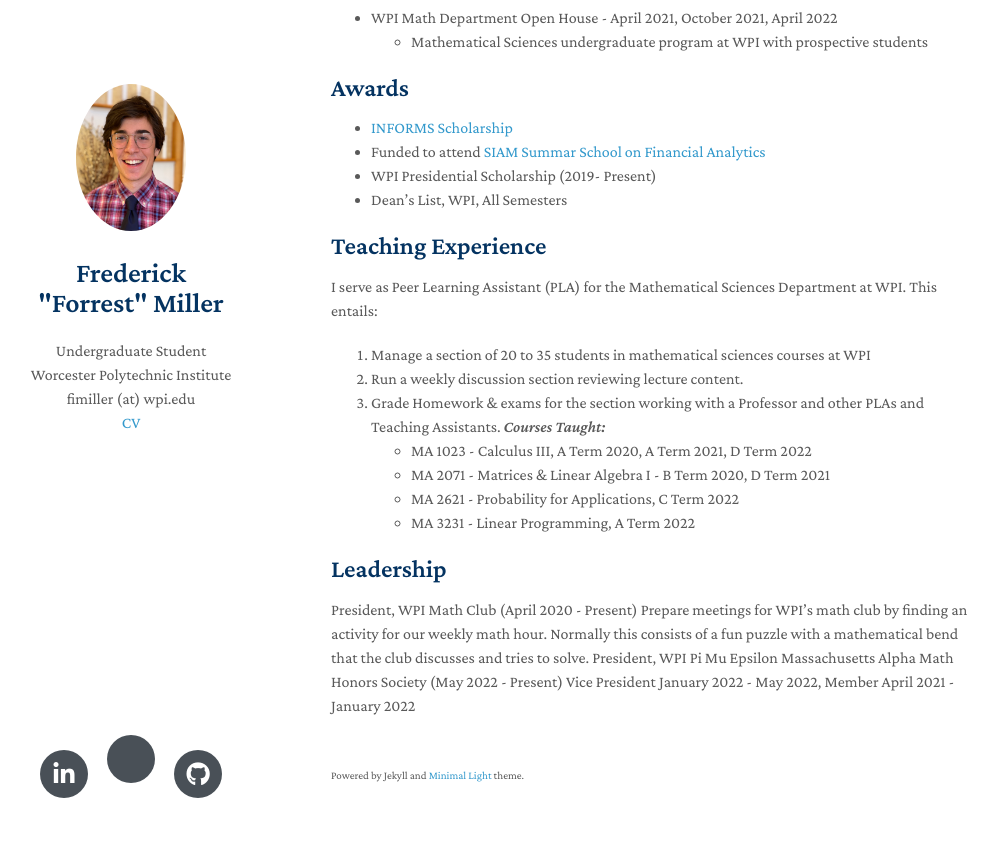
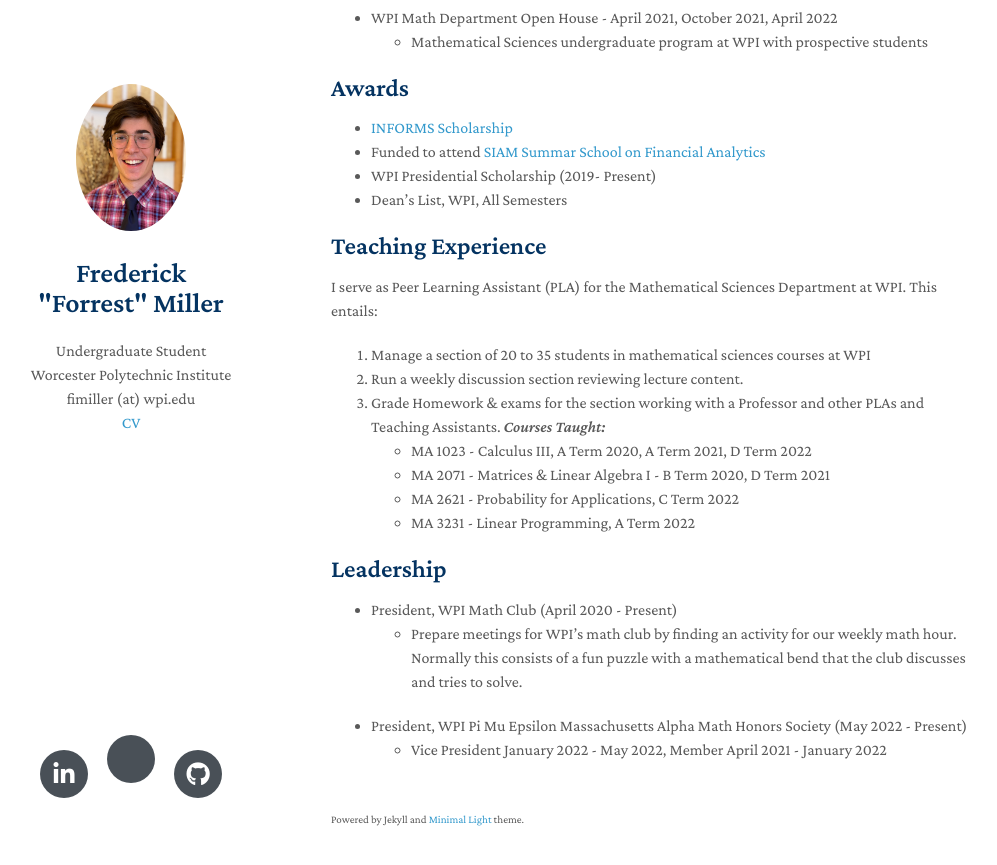
Before and after one commit to fimiller/fimiller.github.io, a Jekyll site: the page built from index.md, in a window 1280 px wide and 900 px high, scrolled down 1435 px. Shown: the top 865 px of the window, without its empty margins (139-1136 px from the left). Built offline with Jekyll 4.4.1, drawn with Linux system fonts in a browser that asks for light colours; nearby versions of some CDN libraries; a style sheet for code colours, icons or effects is not loaded; our own code applies the rules of GitHub Pages for plain Markdown files.

Commit message:
rough draft

```diff
--- a/index.md
+++ b/index.md
@@ -63,7 +63,7 @@ I serve as Peer Learning Assistant (PLA) for the Mathematical Sciences Departmen
 - MA 3231 - Linear Programming, A Term 2022
 
 ## Leadership
-President, WPI Math Club (April 2020 - Present)
-Prepare meetings for WPI’s math club by finding an activity for our weekly math hour. Normally this consists of a fun puzzle with a mathematical bend that the club discusses and tries to solve.
-President, WPI Pi Mu Epsilon Massachusetts Alpha Math Honors Society (May 2022 - Present)
-Vice President January 2022 - May 2022, Member April 2021 - January 2022
+- President, WPI Math Club (April 2020 - Present)
+	- Prepare meetings for WPI’s math club by finding an activity for our weekly math hour. Normally this consists of a fun puzzle with a mathematical bend that the club discusses and tries to solve.
+- President, WPI Pi Mu Epsilon Massachusetts Alpha Math Honors Society (May 2022 - Present)
+	 - Vice President January 2022 - May 2022, Member April 2021 - January 2022
```
